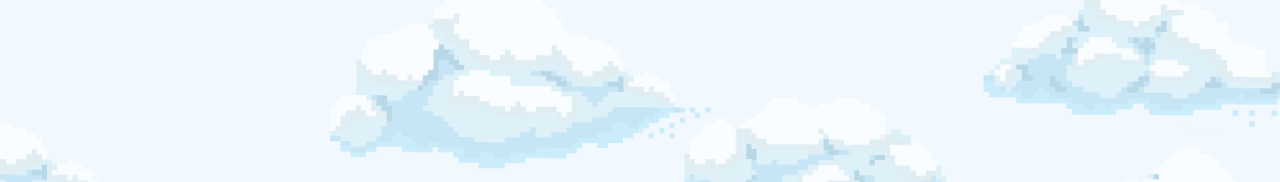
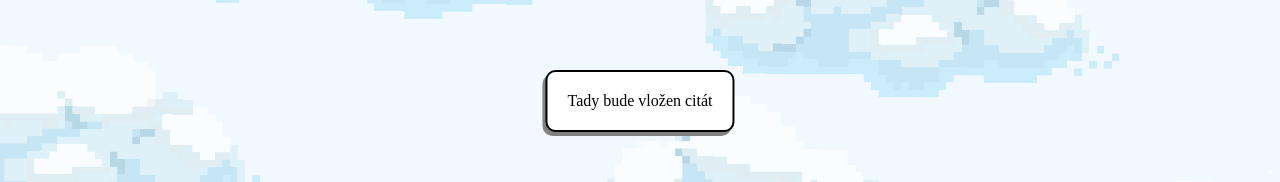
Before and after one commit to EndziTheNoob/taskmate, a Next.js app: page /motto in a window 1280 px wide. Shown: the part 299-481 px from the top of the page. Built offline with nearby package versions, Linux system fonts and the light colour scheme.

Commit message:
uprava stránky Motto, příprava na vložení citátu

```diff
--- a/src/pages/motto.js
+++ b/src/pages/motto.js
@@ -1,6 +1,6 @@
 import Menu from '../components/Menu/index.js';
 import Head from 'next/head.js';
-import { Clouds, CloudsContainer } from '../styles/Motto.js';
+import { Clouds, CloudsContainer, QuoteStyle } from '../styles/Motto.js';
 
 export default function Motto() {
   return (
@@ -14,6 +14,9 @@ export default function Motto() {
         </nav>
         <CloudsContainer>
           <Clouds src="/img/Clouds.png" alt="clouds" />
+          <QuoteStyle>
+            <p>Tady bude vložen citát</p>
+          </QuoteStyle>
         </CloudsContainer>
       </div>
     </>
--- a/src/styles/Motto.js
+++ b/src/styles/Motto.js
@@ -3,16 +3,35 @@ import styled from 'styled-components';
 export const Palette = {
   purple_light: '#F4EDF9',
   gray_dark: '#666666',
+  white_color: '#ffffff',
 };
 
 export const Clouds = styled.img`
-  width: 100%;
-  height: 50%;
+  height: 100%;
   bottom: 0px;
   opacity: 60%;
+  object-fit: cover;
 `;
 
 export const CloudsContainer = styled.div`
-  position: fixed;
+  position: relative;
   bottom: 0;
+  position: relative;
+  display: flex;
+  justify-content: center;
+  align-items: center;
+  height: 100vh;
 `;
+
+export const QuoteStyle = styled.div`
+  background-color: ${Palette.white_color};
+  border-radius: 10px;
+  padding: 20px;
+  color: black;
+  transform: translate(-50%, -50%);
+  position: absolute;
+  top: 50%;
+  left: 50%;
+  border: 2px solid black;
+  box-shadow: -3px 4px rgb(129, 129, 129);
+`;
```
